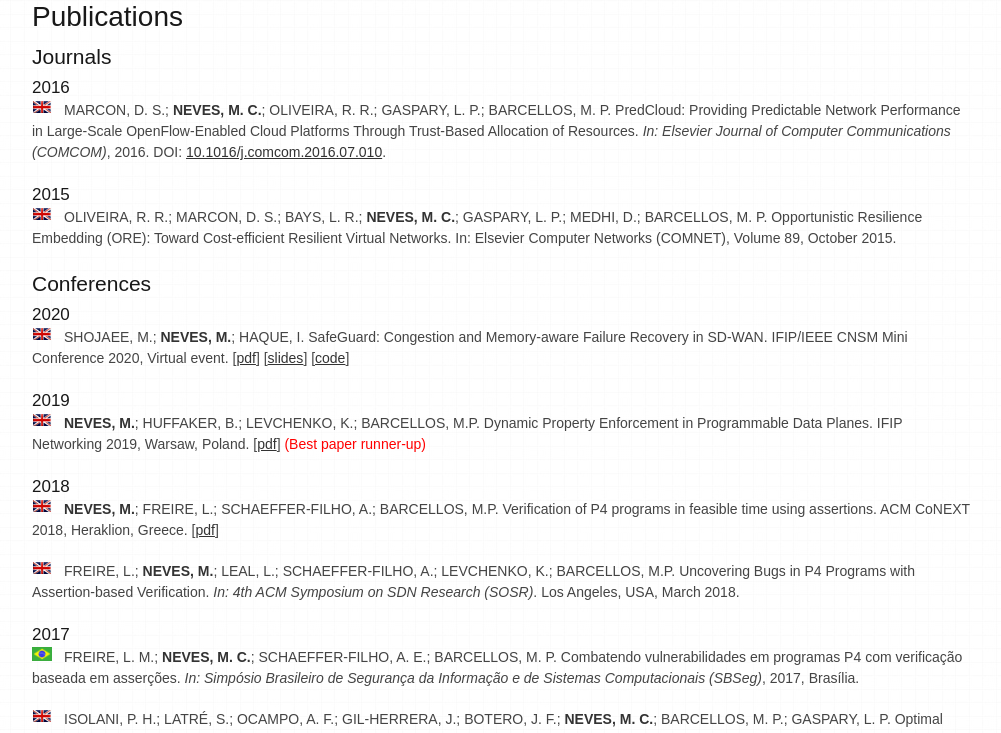
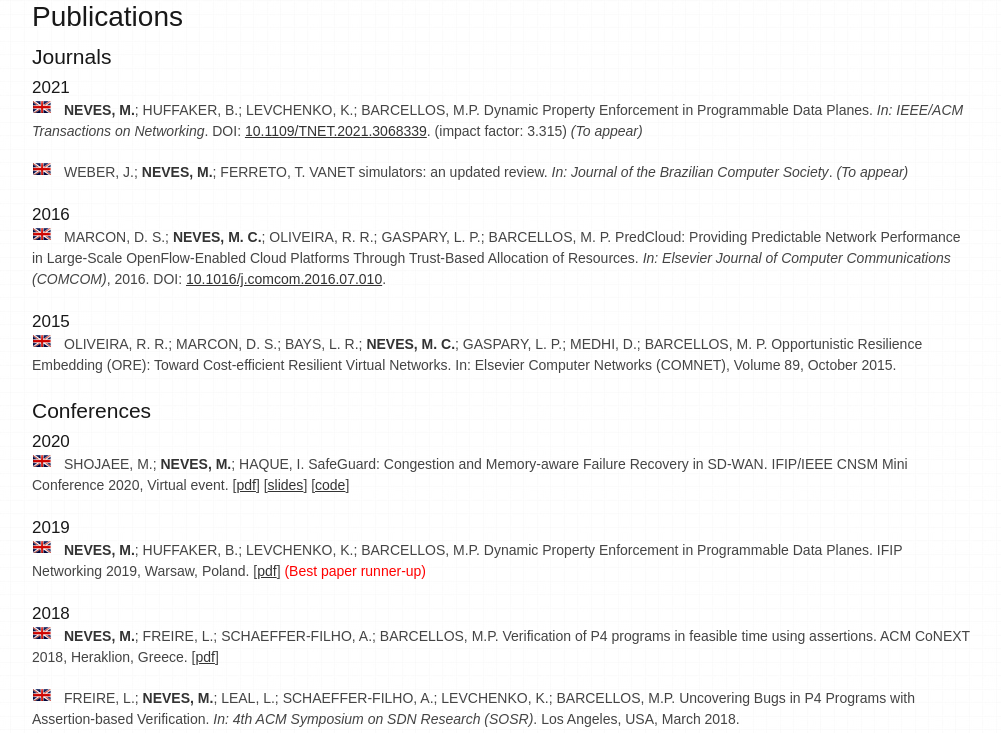
Before and after one commit to mcnevesinf/mcnevesinf.github.io, a plain HTML site: page publications.html in a window 1280 px wide. Shown: the top 733 px of the page, without its empty margins (138-1139 px from the left). Drawn offline with Linux system fonts and the light colour scheme.

Commit message:
Update publications: add ToN and JBCS papers.

```diff
--- a/publications.html
+++ b/publications.html
@@ -23,6 +23,11 @@
 		<div class="column">
 			<h3><a id="publications" name="publications"></a>Publications</h3>
 			<h4>Journals</h4>
+			<h5>2021</h5>
+			<img src="images/en.gif" style="float: left; margin: 0 12px 0 0;"><p><strong>NEVES, M.</strong>; HUFFAKER, B.; LEVCHENKO, K.; BARCELLOS, M.P. Dynamic Property Enforcement in Programmable Data Planes. <em>In: IEEE/ACM Transactions on Networking</em>. DOI: <a href="http://dx.doi.org/10.1109/TNET.2021.3068339">10.1109/TNET.2021.3068339</a>. (impact factor: 3.315) <em>(To appear)</em></p>
+
+			<img src="images/en.gif" style="float: left; margin: 0 12px 0 0;"><p>WEBER, J.; <strong>NEVES, M.</strong>; FERRETO, T. VANET simulators: an updated review. <em>In: Journal of the Brazilian Computer Society</em>. <em>(To appear)</em></p>
+
 			<h5>2016</h5>
 			<img src="images/en.gif" style="float: left; margin: 0 12px 0 0;"><p>MARCON, D. S.; <strong>NEVES, M. C.</strong>; OLIVEIRA, R. R.; GASPARY, L. P.; BARCELLOS, M. P. PredCloud: Providing Predictable Network Performance in Large-Scale OpenFlow-Enabled Cloud Platforms Through Trust-Based Allocation of Resources. <em>In: Elsevier Journal of Computer Communications (COMCOM)</em>, 2016. DOI: <a href="http://dx.doi.org/10.1016/j.comcom.2016.07.010">10.1016/j.comcom.2016.07.010</a>.</p>
 
```
